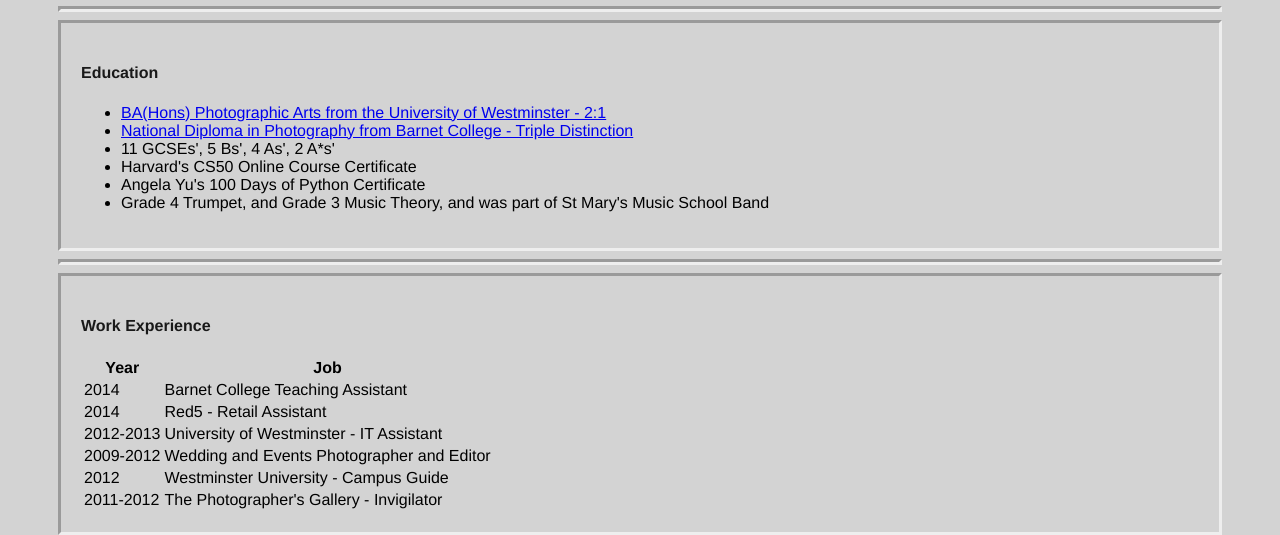
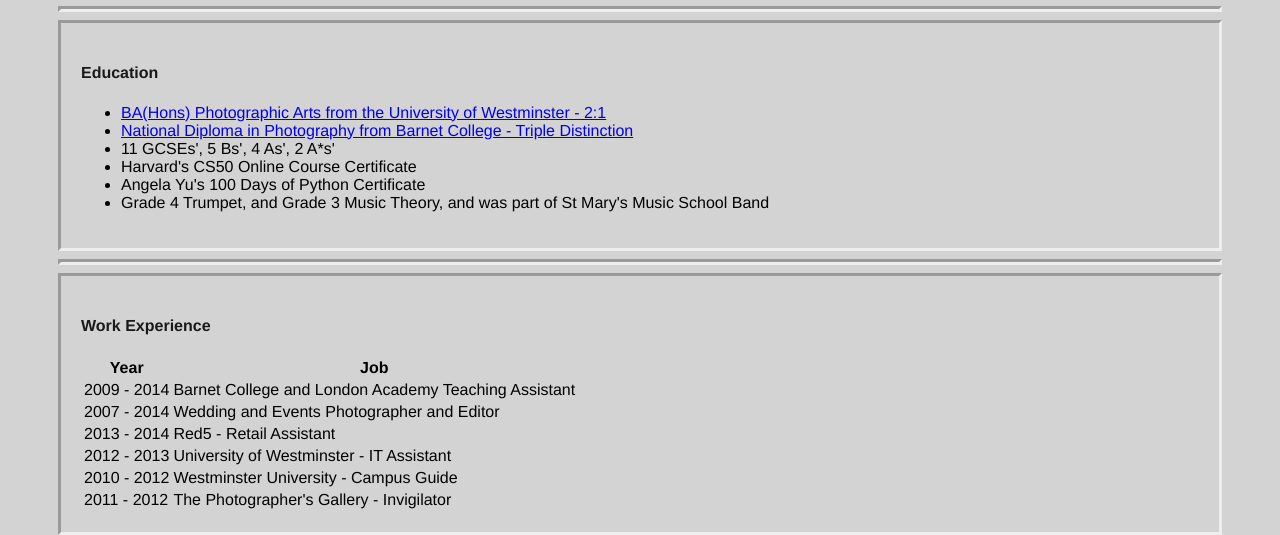
Before and after one commit to Anandos/CV, a plain HTML site: page index.html in a window 1280 px wide. Shown: the part 332-867 px from the top of the page. Drawn offline with Linux system fonts and the light colour scheme.

Commit message:
Update index.html

```diff
--- a/index.html
+++ b/index.html
@@ -51,27 +51,27 @@
             <th>Job</th>
             </thead>
             <tr>
-                <td>2014</td>
-                <td>Barnet College Teaching Assistant</td>
+                <td>2009 - 2014</td>
+                <td>Barnet College and London Academy Teaching Assistant</td>
             </tr>
             <tr>
-                <td>2014</td>
+                <td>2007 - 2014</td>
+                <td>Wedding and Events Photographer and Editor</td>
+            </tr>
+            <tr>
+                <td>2013 - 2014</td>
                 <td>Red5 - Retail Assistant</td>
             </tr>
             <tr>
-                <td>2012-2013</td>
+                <td>2012 - 2013</td>
                 <td>University of Westminster - IT Assistant</td>
             </tr>
             <tr>
-                <td>2009-2012</td>
-                <td>Wedding and Events Photographer and Editor</td>
-            </tr>
-            <tr>
-                <td>2012</td>
+                <td>2010 - 2012</td>
                 <td>Westminster University - Campus Guide</td>
             </tr>
             <tr>
-                <td>2011-2012</td>
+                <td>2011 - 2012</td>
                 <td>The Photographer's Gallery - Invigilator</td>
             </tr>
         </table>
```
